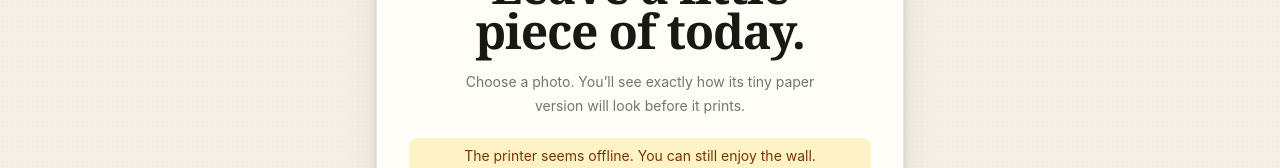
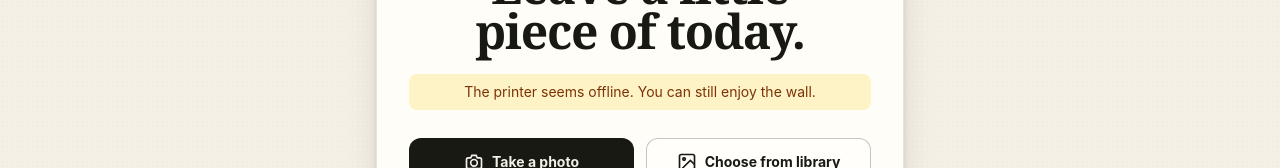
Before and after one commit to egekocabas/guest-wall, a React (Vite) app in the folder frontend/: page / in a window 1280 px wide. Shown: the part 206-374 px from the top of the page. Built offline with nearby package versions, Linux system fonts and the light colour scheme; no server answers.

Commit message:
chore: simplify homepage intro

```diff
--- a/frontend/src/GuestFlow.tsx
+++ b/frontend/src/GuestFlow.tsx
@@ -204,10 +204,6 @@ export function GuestFlow({ onAdded }: GuestFlowProps) {
               <br />
               piece of today.
             </h1>
-            <p className="mx-auto mt-4 max-w-sm text-sm leading-6 text-ink/60">
-              Choose a photo. You’ll see exactly how its tiny paper version will look before it
-              prints.
-            </p>
             {printerOnline === false ? (
               <p
                 role="status"
```
